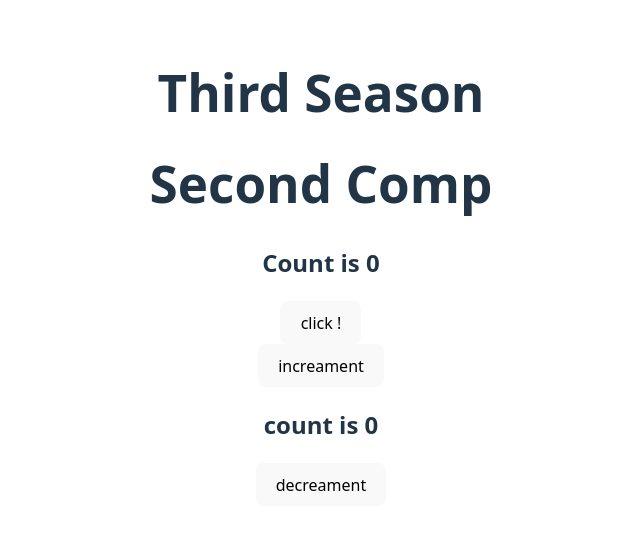
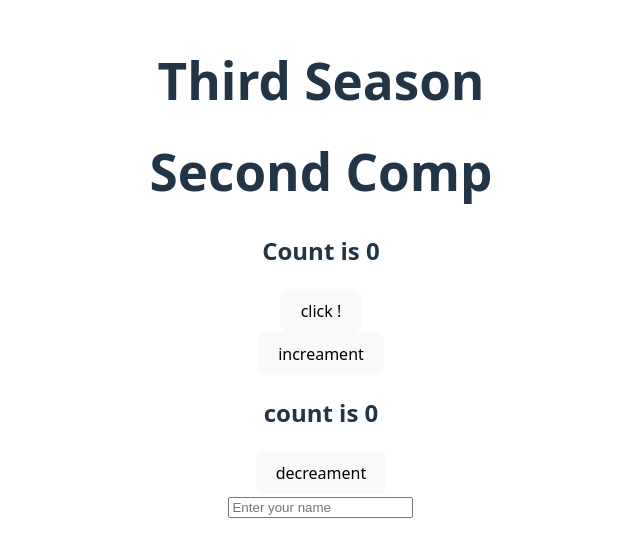
Before and after one commit to DEBAYUDHCHAKRABORTY/advanced-react, a React (Vite) app in the folder react/advanced/: page / in a window 1280 px wide. Shown: the part 132-686 px from the top of the page, without its empty margins (319-959 px from the left). Built offline with nearby package versions, Linux system fonts and the light colour scheme.

Commit message:
files added

```diff
--- a/react/advanced/src/App.jsx
+++ b/react/advanced/src/App.jsx
@@ -6,6 +6,7 @@ import Comp from './component'
 import Comp2 from './Comp2'
 import Count from './counter'
 import Count2 from './counter2'
+import Greeting from './Components/Forms'
 
 function App() {
   const [count, setCount] = useState(0)
@@ -16,6 +17,8 @@ function App() {
       <Comp2/>
       <Count/>
       <Count2/>
+      <Greeting/>
+
     </>
   )
 }
--- a/react/advanced/src/Components/Forms.jsx
+++ b/react/advanced/src/Components/Forms.jsx
@@ -1,16 +1,19 @@
-// import react, { useState } from react;
+import { useState } from "react";
+
+export default function Greeting() {
+
+    const [name, setName] = useState();
+
+    function handleInputChange(e) {
+        setName(e.target.value);
+    }
+
+    return (
+        <>
+            <input type="text" name="inputName" placeholder= "Enter your name" onInput={handleInputChange}/>
+            { name && <h1>Good morning {name}</h1> }
+        </>
+    );
 
 
-
-function Timer() {
-
-    const {name, setName} = useState("Babai");
-
-
-    return (
-        <h1>Good evening... {setName}</h1>
-
-    )
 }
-
-export default Timer;
```
